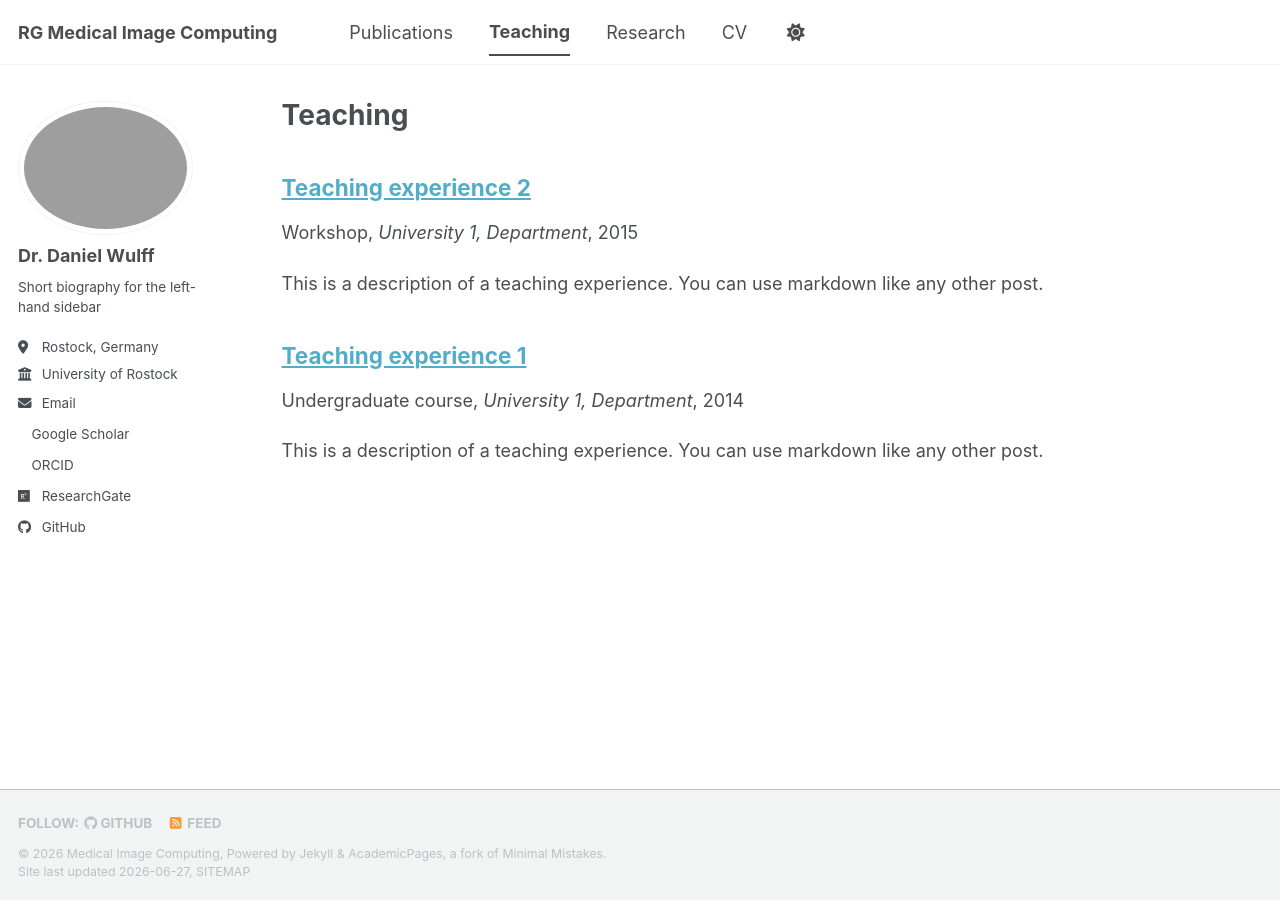
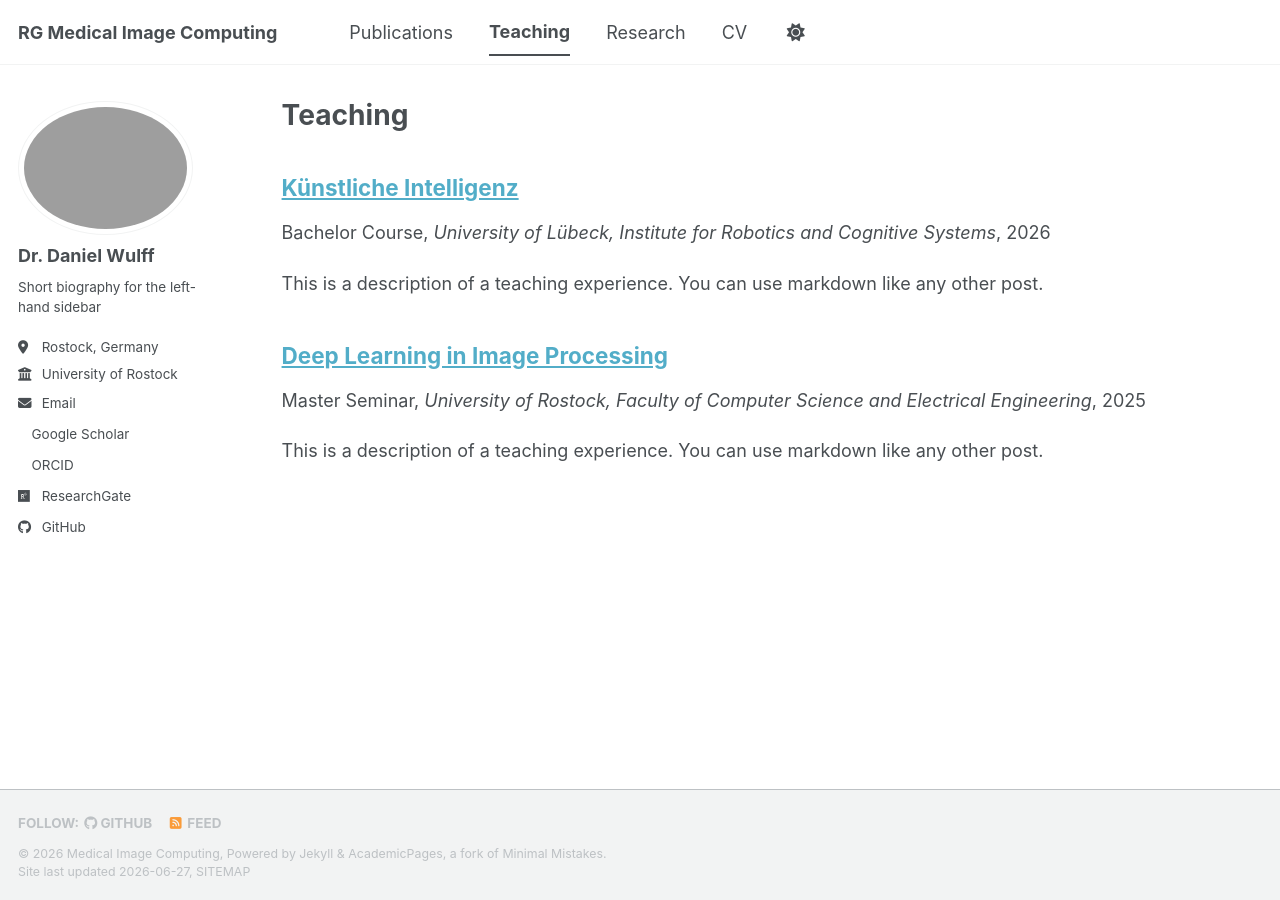
Before and after one commit to Wulle192/MICgroup, a Jekyll site: the page built from _pages/teaching.html, in a window 1280 px wide. Built offline with Jekyll 4.4.1, drawn with Linux system fonts in a browser that asks for light colours; a style sheet for code colours, icons or effects is not loaded.

Commit message:
Teaching changes

```diff
--- a/_teaching/2014-spring-teaching-1.md
+++ /dev/null
@@ -1,20 +0,0 @@
----
-title: "Teaching experience 1"
-collection: teaching
-type: "Undergraduate course"
-permalink: /teaching/2014-spring-teaching-1
-venue: "University 1, Department"
-date: 2014-01-01
-location: "City, Country"
----
-
-This is a description of a teaching experience. You can use markdown like any other post.
-
-Heading 1
-======
-
-Heading 2
-======
-
-Heading 3
-======
--- a/_teaching/2015-spring-teaching-2.md
+++ /dev/null
@@ -1,20 +0,0 @@
----
-title: "Teaching experience 2"
-collection: teaching
-type: "Workshop"
-permalink: /teaching/2015-spring-teaching-1
-venue: "University 1, Department"
-date: 2015-01-01
-location: "City, Country"
----
-
-This is a description of a teaching experience. You can use markdown like any other post.
-
-Heading 1
-======
-
-Heading 2
-======
-
-Heading 3
-======
--- /dev/null
+++ b/_teaching/2025-SS-deeplearningimageprocessing.md
@@ -0,0 +1,20 @@
+---
+title: "Deep Learning in Image Processing"
+collection: teaching
+type: "Master Seminar"
+permalink: /teaching/2025-SS-deeplearningimageprocessing
+venue: "University of Rostock, Faculty of Computer Science and Electrical Engineering"
+date: 2025-04-01
+location: "Rostock, Germany"
+---
+
+This is a description of a teaching experience. You can use markdown like any other post.
+
+Heading 1
+======
+
+Heading 2
+======
+
+Heading 3
+======
--- /dev/null
+++ b/_teaching/2026-SS-künstlicheintelligenz.md
@@ -0,0 +1,20 @@
+---
+title: "Künstliche Intelligenz"
+collection: teaching
+type: "Bachelor Course"
+permalink: /teaching/2026-SS-künstlicheintelligenz
+venue: "University of Lübeck, Institute for Robotics and Cognitive Systems"
+date: 2026-04-01
+location: "Lübeck, Germany"
+---
+
+This is a description of a teaching experience. You can use markdown like any other post.
+
+Heading 1
+======
+
+Heading 2
+======
+
+Heading 3
+======
```
Also changed, not shown: _pages/cv.md (+9 -7 lines).
